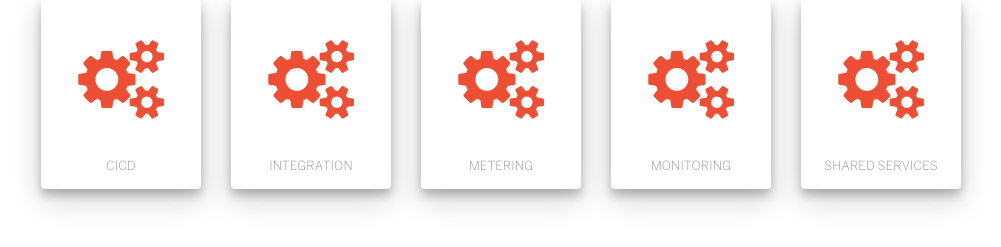
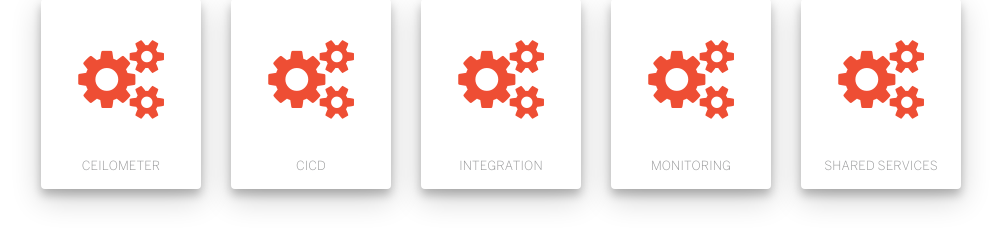
Before and after one commit to caleorourke/proof, a Jekyll site: the page built from platform.html, in a window 1280 px wide. Shown: the part 123-370 px from the top of the page, without its empty margins (44-1045 px from the left). Built offline with Jekyll 4.4.1, drawn with Linux system fonts in a browser that asks for light colours; nearby versions of some CDN libraries; Markdown is read by kramdown in place of the engine named in the settings; the repository's description, which GitHub fills in, is left out.

Commit message:
Update portfolio-nine.html

```diff
--- a/_includes/partials/portfolio-nine.html
+++ b/_includes/partials/portfolio-nine.html
@@ -2,6 +2,16 @@
   <div class="container main-wrapper">
     <div class="col-md-12">
       <div class="row">
+
+        <div class="col-md-2">
+          <div>
+            <span class="fa-stack icon-large">
+              <i class="fa fa-circle fa-stack-2x icon-transparent shadow"></i>
+              <i class="fa fa-cogs fa-stack-1x icon-red"></i>
+              <h2 class="icon-caption u-text-center">Ceilometer</h2>
+            </span>
+          </div>
+        </div>
 
         <div class="col-md-2">
           <div>
@@ -19,16 +29,6 @@
               <i class="fa fa-circle fa-stack-2x icon-transparent shadow"></i>
               <i class="fa fa-cogs fa-stack-1x icon-red"></i>
               <h2 class="icon-caption u-text-center">Integration</h2>
-            </span>
-          </div>
-        </div>
-
-        <div class="col-md-2">
-          <div>
-            <span class="fa-stack icon-large">
-              <i class="fa fa-circle fa-stack-2x icon-transparent shadow"></i>
-              <i class="fa fa-cogs fa-stack-1x icon-red"></i>
-              <h2 class="icon-caption u-text-center">Metering</h2>
             </span>
           </div>
         </div>
```
